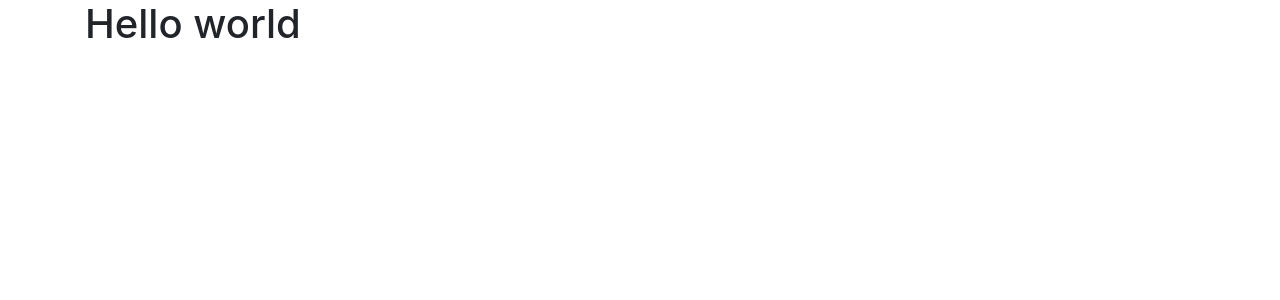
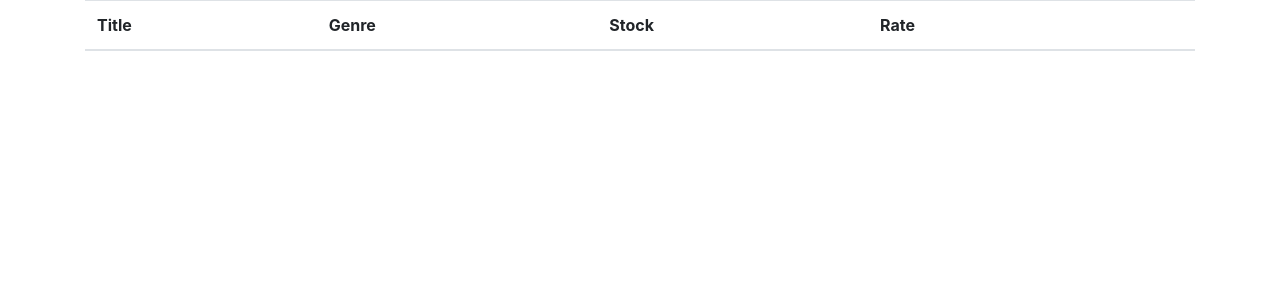
Before and after one commit to yedai13/react-moxit, a React (Create React App) app in the folder vidly/: page / in a window 1280 px wide. Shown: the top 300 px of the page. Built offline with nearby package versions, Linux system fonts and the light colour scheme.

Commit message:
add table

```diff
--- a/vidly/src/App.js
+++ b/vidly/src/App.js
@@ -1,9 +1,10 @@
 import "./App.css";
+import Movies from "./components/movies";
 
 function App() {
   return (
     <main className="container">
-      <h1>Hello world</h1>
+      <Movies />
     </main>
   );
 }
--- a/vidly/src/components/movies.jsx
+++ b/vidly/src/components/movies.jsx
@@ -1,5 +1,5 @@
 import React, { Component } from "react";
-import { getMovies } from "../services/fakeMovieService}";
+import { getMovies } from "../services/fakeMovieService";
 
 class Movies extends Component {
   state = {
@@ -7,7 +7,26 @@ class Movies extends Component {
   };
 
   render() {
-    return <div></div>;
+    return (
+      <div>
+        <table class="table">
+          <thead>
+            <tr>
+              <th scope="col">Title</th>
+              <th scope="col">Genre</th>
+              <th scope="col">Stock</th>
+              <th scope="col">Rate</th>
+              <th scope="col"></th>
+            </tr>
+          </thead>
+          <tbody>
+            <tr>
+              <td></td>
+            </tr>
+          </tbody>
+        </table>
+      </div>
+    );
   }
 }
 
```
